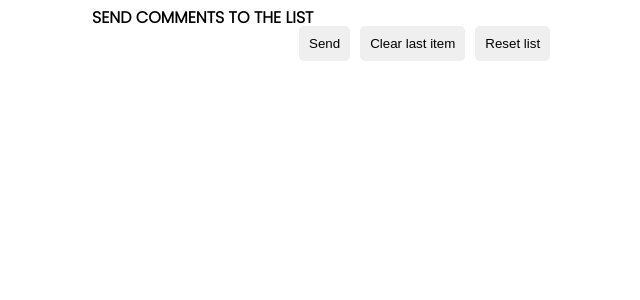
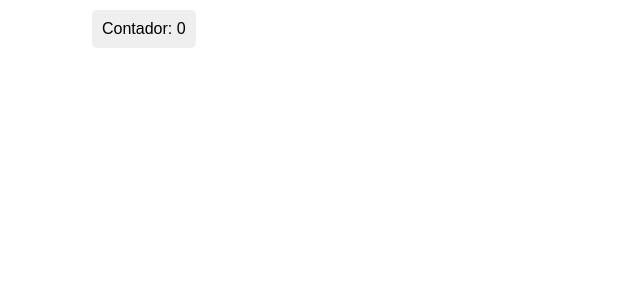
Before and after one commit to ptrktodev/ReactJS-Study, a React (Create React App) app: page / in a window 1280 px wide. Shown: the top 300 px of the page, without its empty margins (248-888 px from the left). Built offline with nearby package versions, Linux system fonts and the light colour scheme.

Commit message:
contador + setTImeOut + ClearTimeout

```diff
--- a/src/App.js
+++ b/src/App.js
@@ -3,77 +3,38 @@ import './App.css'
 
 const App = () => {
 
-    const styleInput = {
-        cursor: 'pointer',
+    const styleButton = {
         padding: '10px',
-        marginRight: '10px',
-        borderRadius: '5px'
+        fontSize: '1rem',
+        borderRadius: '5px',
+        cursor: 'pointer'
     }
 
-    // ============================================
-    const [coment, setComent] = React.useState([])
-    const [input, setinput] = React.useState('')
-    const [msg, setMsg] = React.useState('')
-    const focusInput = React.useRef()
-    const [ativo, setAtivo] = React.useState(false)
-
-    function send() {
-        if (input) {
-            setComent([...coment, input])
-            setinput('')
-            focusInput.current.focus()
-            setAtivo(!ativo)
-        } else {
-            let message = 'Adicone um valor'
-            setMsg(message)
-            setAtivo(!ativo)
-        }
+    const sucess = {
+        color: 'green'
     }
 
-    function changeValue({target}) {
-        setinput(target.value)
+    // ==============================
+
+    const [cont , setCont] = React.useState(0)
+    const [msg , setMsg] = React.useState(null)
+    const TimeoutRef = React.useRef()
+
+    function contar() {
+        setCont(cont + 1)
+        setMsg(['Item adicionadoc'])
+        clearTimeout(TimeoutRef.current)
+        TimeoutRef.current = setTimeout(()=>{
+            setMsg(null)
+        }, 2500)
+        console.log(TimeoutRef.current)
     }
-
-    function resetList(){
-        setComent([])
-    }
-
-    function lastItem() {
-        coment.pop()
-        setComent([...coment])
-    }
-
-    function keyTecla(event) {
-        if (event.key === 'Enter') {
-            if (input) {
-                setComent([...coment, input])
-                setinput('')
-                focusInput.current.focus()
-                setAtivo(!ativo)
-            } else {
-                let message = 'Adicone um valor'
-                setMsg(message)
-                setAtivo(!ativo)
-            }
-        }
-    }
-
-    // ============================================
 
     return (
         <div className="App">
             <header className='App-header'>
-                <h1>SEND COMMENTS TO THE LIST</h1>
-                <ul>
-                    {coment.map((el) =>
-                        <li key={el}>{el}</li>
-                    )}
-                </ul>
-                <input ref={focusInput} onKeyDown={keyTecla} style={styleInput} type='text' value={input} onChange={changeValue} />
-                <button style={styleInput} onClick={send}>Send</button>
-                <button style={styleInput} onClick={lastItem}>Clear last item</button>
-                <button style={styleInput} onClick={resetList}>Reset list</button>
-                {msg && !ativo && <p>{msg}</p>}
+                {msg && <p>{cont} {msg} <b style={sucess}>com sucesso</b>.</p>}
+                <button style={styleButton} onClick={contar}>Contador: {cont} </button>
             </header>
         </div>
     )
```
